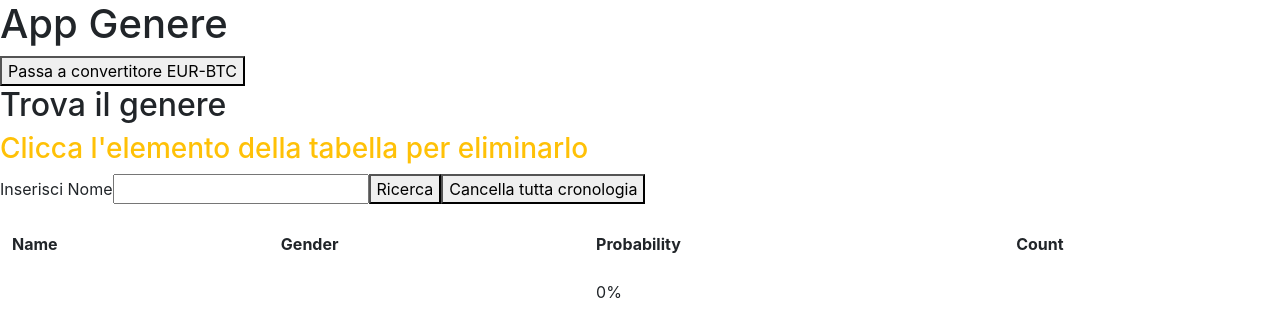
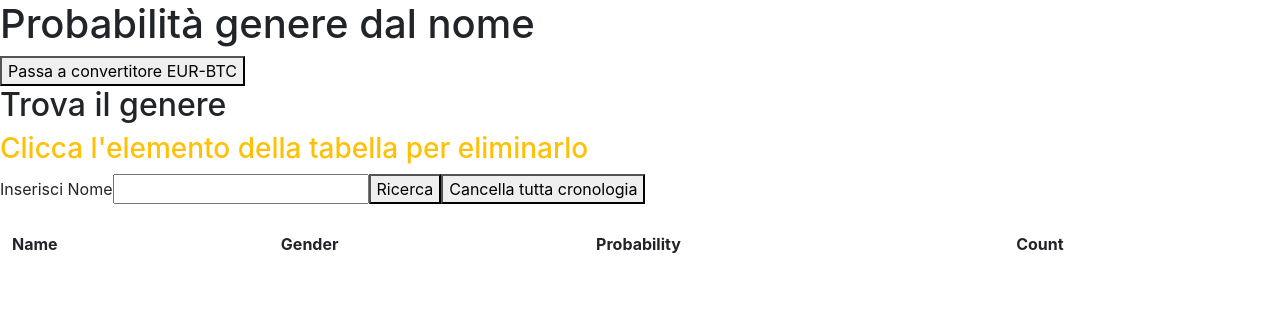
Before and after one commit to BadTripp/Gender-API-Angular, an Angular app: page / in a window 1280 px wide. Shown: the top 336 px of the page. Built offline with nearby package versions, Linux system fonts and the light colour scheme.

Commit message:
fix text

```diff
--- a/src/app/app.component.ts
+++ b/src/app/app.component.ts
@@ -6,12 +6,12 @@ import { Component } from '@angular/core';
   styleUrls: ['./app.component.css']
 })
 export class AppComponent {
-  title = 'App Genere';
+  title = 'Probabilità genere dal nome';
   show:boolean=false;
   txtBtn="Passa a convertitore EUR-BTC"
   cambiaVisual(){
     (!this.show)?this.txtBtn="Passa a genere nomi":this.txtBtn="Passa a convertitore EUR-BTC";
-    (this.show)?this.title="Genere nomi":this.title="Convertitore EUR/BTC"
+    (this.show)?this.title="Probabilità genere dal nome":this.title="Convertitore EUR/BTC"
     this.show=!this.show
   }
 }
--- a/src/app/gender/prob.transform.pipe.ts
+++ b/src/app/gender/prob.transform.pipe.ts
@@ -8,6 +8,7 @@ import {Pipe,PipeTransform} from "@angular/core"
 export class ConvertiProb implements PipeTransform{
     transform(value:any):any {
 
-        return value*100+"%"
+
+        return (value)?value*100+"%":"";
     }
 }
```
